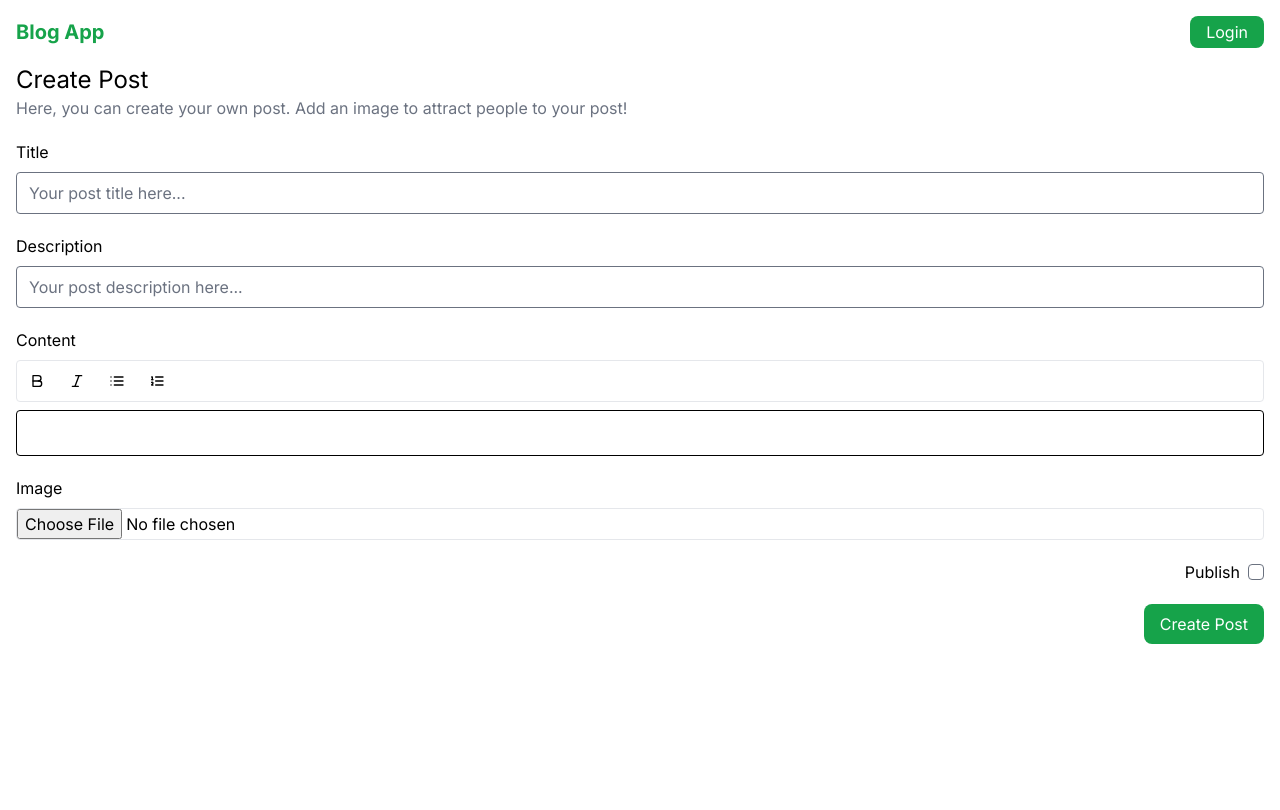
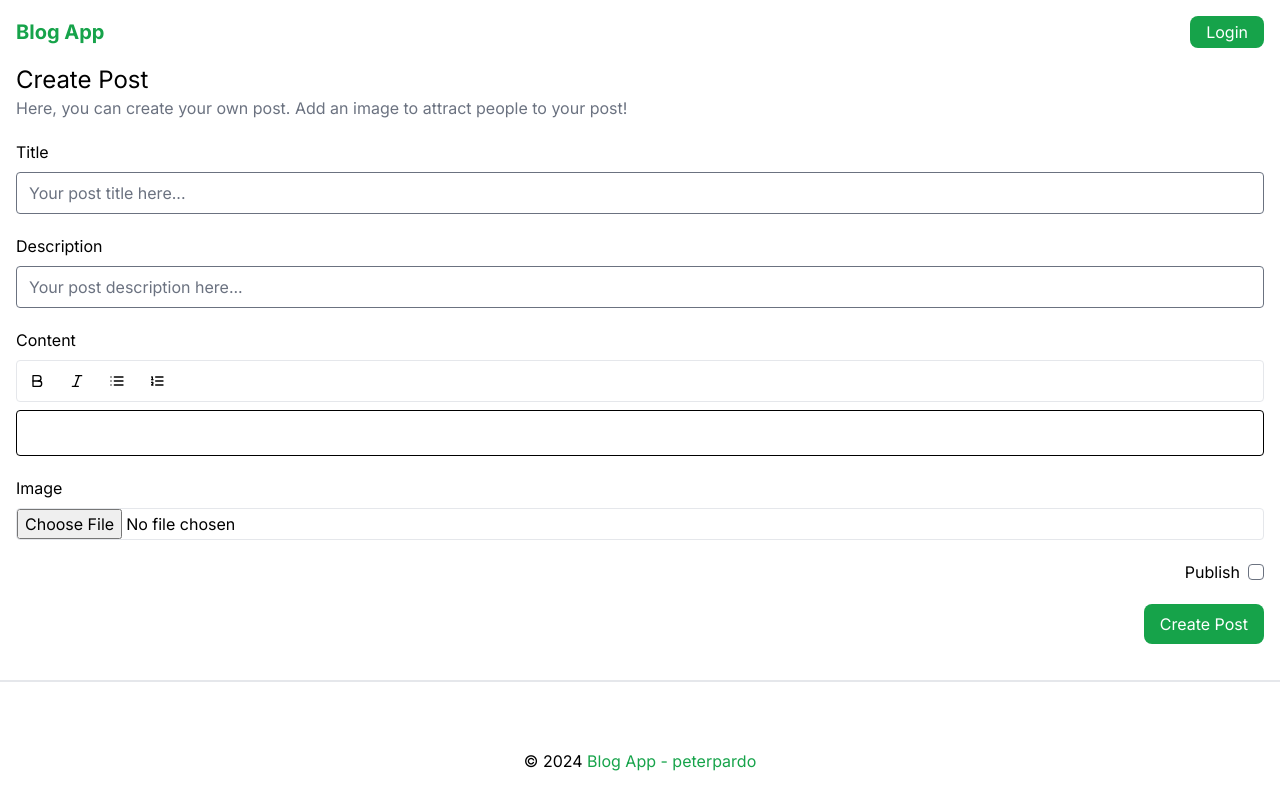
Before and after one commit to peterpardo/next-blog-app, a Next.js app: page /create-post in a window 1280 px wide. Shown: the top 810 px of the page. Built offline with nearby package versions, Linux system fonts and the light colour scheme; no server answers.

Commit message:
feat: added footer component

```diff
--- /dev/null
+++ b/app/components/Footer.tsx
@@ -0,0 +1,20 @@
+import Link from "next/link";
+
+export default function Footer() {
+  const d = new Date();
+  let year = d.getFullYear();
+
+  return (
+    <div className="grid place-content-center border-t-2 h-40 w-full mt-5">
+      <div>
+        &copy; {year}{" "}
+        <span className="text-green-600">
+          Blog App -{" "}
+          <Link href="https://peterpardo.dev" target="_blank">
+            peterpardo
+          </Link>
+        </span>
+      </div>
+    </div>
+  );
+}
--- a/app/layout.tsx
+++ b/app/layout.tsx
@@ -3,6 +3,7 @@ import type { Metadata } from "next";
 import { Inter } from "next/font/google";
 import "./globals.css";
 import Navbar from "@/components/Navbar";
+import Footer from "@/components/Footer";
 
 const inter = Inter({ subsets: ["latin"] });
 
@@ -24,6 +25,7 @@ export default function RootLayout({
             <Navbar />
             {children}
           </main>
+          <Footer />
         </body>
       </html>
     </ClerkProvider>
```
